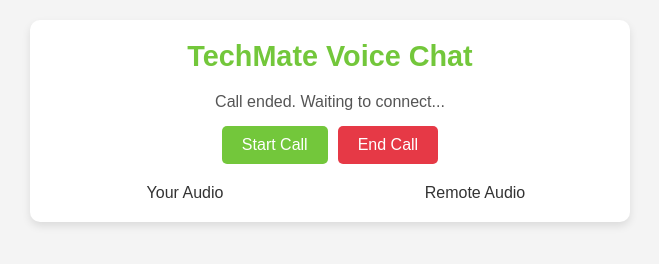
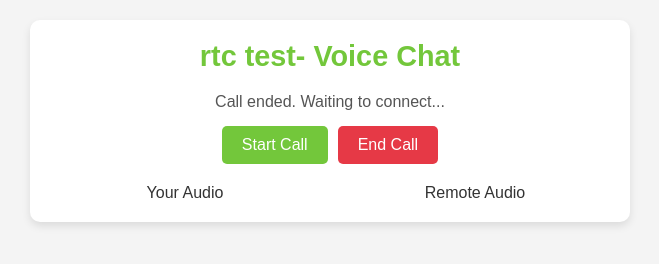
Before and after one commit to chukwunonsoprosper/simprtc, a website: page index.html in a window 1280 px wide. Shown: the whole page, without its empty margins (310-969 px from the left). Drawn offline with Linux system fonts and the light colour scheme.

Commit message:
Update index.html

```diff
--- a/index.html
+++ b/index.html
@@ -112,7 +112,7 @@
 </head>
 <body>
   <div class="container">
-    <h1>TechMate Voice Chat</h1>
+    <h1>rtc test-  Voice Chat</h1>
     <div class="status" id="status">Waiting to connect...</div>
     <div class="controls">
       <button id="startCall">Start Call</button>
```
